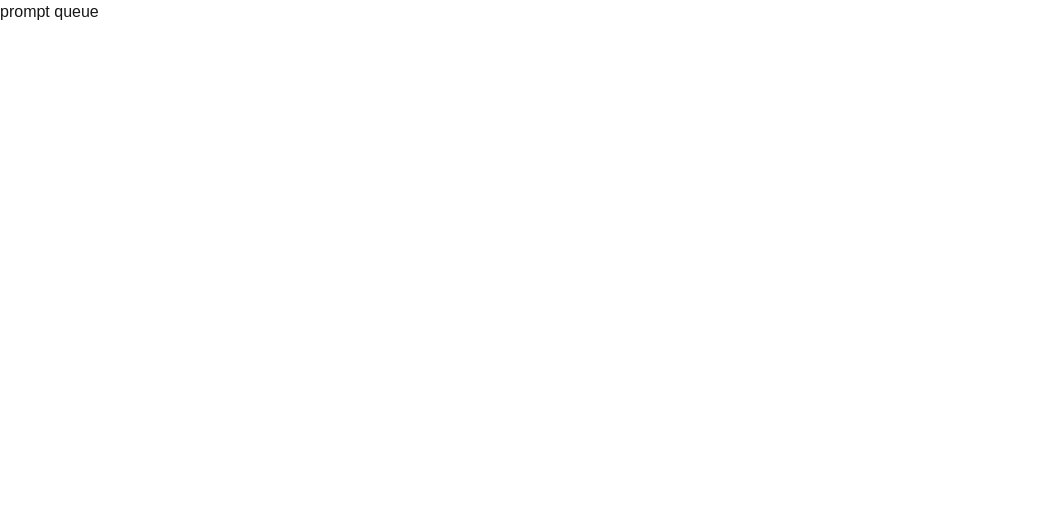
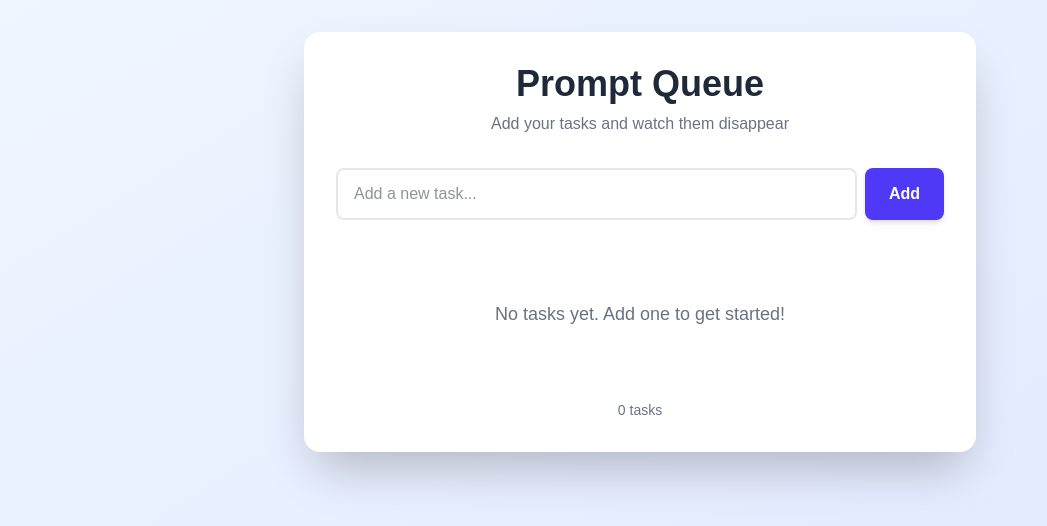
Before and after one commit to jarrensj/prompt-queue, a Next.js app: page / in a window 1280 px wide. Shown: the top 526 px of the page, without its empty margins (0-1047 px from the left). Built offline with nearby package versions, Linux system fonts and the light colour scheme.

Commit message:
feat: create initial prompt queue (todo list)

```diff
--- a/app/page.tsx
+++ b/app/page.tsx
@@ -1,5 +1,156 @@
+'use client';
+
+import { useState, useEffect } from 'react';
+
+interface TodoItem {
+  id: string;
+  text: string;
+  isCompleting: boolean;
+  countdown?: number;
+}
+
 export default function Home() {
+  const [todos, setTodos] = useState<TodoItem[]>([]);
+  const [inputValue, setInputValue] = useState('');
+  const [mounted, setMounted] = useState(false);
+
+  // Load from localStorage on mount
+  useEffect(() => {
+    setMounted(true);
+    const stored = localStorage.getItem('todos');
+    if (stored) {
+      try {
+        const parsed = JSON.parse(stored);
+        setTodos(parsed.map((item: TodoItem) => ({ ...item, isCompleting: false, countdown: undefined })));
+      } catch (e) {
+        console.error('Error loading todos:', e);
+      }
+    }
+  }, []);
+
+  // Save to localStorage whenever todos change
+  useEffect(() => {
+    if (mounted) {
+      const todosToSave = todos.filter(todo => !todo.isCompleting);
+      localStorage.setItem('todos', JSON.stringify(todosToSave));
+    }
+  }, [todos, mounted]);
+
+  const addTodo = (e: React.FormEvent) => {
+    e.preventDefault();
+    if (inputValue.trim()) {
+      const newTodo: TodoItem = {
+        id: Date.now().toString(),
+        text: inputValue.trim(),
+        isCompleting: false,
+      };
+      setTodos([...todos, newTodo]);
+      setInputValue('');
+    }
+  };
+
+  const markAsComplete = (id: string) => {
+    setTodos(todos.map(todo =>
+      todo.id === id ? { ...todo, isCompleting: true, countdown: 3 } : todo
+    ));
+
+    // Countdown timer
+    let count = 3;
+    const interval = setInterval(() => {
+      count--;
+      if (count === 0) {
+        clearInterval(interval);
+        setTodos(prev => prev.filter(todo => todo.id !== id));
+      } else {
+        setTodos(prev => prev.map(todo =>
+          todo.id === id ? { ...todo, countdown: count } : todo
+        ));
+      }
+    }, 1000);
+  };
+
+  if (!mounted) {
+    return null; // Prevent hydration mismatch
+  }
+
   return (
-    <h1>prompt queue</h1>
+    <div className="min-h-screen bg-gradient-to-br from-blue-50 to-indigo-100 dark:from-gray-900 dark:to-gray-800 py-8 px-4">
+      <div className="max-w-2xl mx-auto">
+        <div className="bg-white dark:bg-gray-800 rounded-2xl shadow-2xl p-8">
+          <h1 className="text-4xl font-bold text-gray-800 dark:text-white mb-2 text-center">
+            Prompt Queue
+          </h1>
+          <p className="text-gray-500 dark:text-gray-400 text-center mb-8">
+            Add your tasks and watch them disappear
+          </p>
+
+          <form onSubmit={addTodo} className="mb-8">
+            <div className="flex gap-2">
+              <input
+                type="text"
+                value={inputValue}
+                onChange={(e) => setInputValue(e.target.value)}
+                placeholder="Add a new task..."
+                className="flex-1 px-4 py-3 rounded-lg border-2 border-gray-200 dark:border-gray-600 bg-white dark:bg-gray-700 text-gray-800 dark:text-white focus:outline-none focus:border-indigo-500 dark:focus:border-indigo-400 transition-colors"
+              />
+              <button
+                type="submit"
+                className="px-6 py-3 bg-indigo-600 hover:bg-indigo-700 text-white font-semibold rounded-lg transition-colors shadow-md hover:shadow-lg"
+              >
+                Add
+              </button>
+            </div>
+          </form>
+
+          {todos.length === 0 ? (
+            <div className="text-center py-12">
+              <p className="text-gray-500 dark:text-gray-400 text-lg">
+                No tasks yet. Add one to get started!
+              </p>
+            </div>
+          ) : (
+            <ul className="space-y-3">
+              {todos.map((todo) => (
+                <li
+                  key={todo.id}
+                  className={`flex items-center justify-between p-4 rounded-lg transition-all duration-300 ${
+                    todo.isCompleting
+                      ? 'bg-red-100 dark:bg-red-900/30 border-2 border-red-300 dark:border-red-700 scale-95'
+                      : 'bg-gray-50 dark:bg-gray-700 border-2 border-transparent hover:border-indigo-300 dark:hover:border-indigo-600'
+                  }`}
+                >
+                  <span className={`flex-1 text-lg ${
+                    todo.isCompleting
+                      ? 'line-through text-gray-500 dark:text-gray-400'
+                      : 'text-gray-800 dark:text-white'
+                  }`}>
+                    {todo.text}
+                  </span>
+
+                  {todo.isCompleting ? (
+                    <div className="flex items-center gap-2">
+                      <span className="text-red-600 dark:text-red-400 font-bold text-xl animate-pulse">
+                        Deleting in {todo.countdown}...
+                      </span>
+                    </div>
+                  ) : (
+                    <button
+                      onClick={() => markAsComplete(todo.id)}
+                      className="px-4 py-2 bg-green-500 hover:bg-green-600 text-white font-semibold rounded-lg transition-colors shadow-sm hover:shadow-md"
+                    >
+                      Complete
+                    </button>
+                  )}
+                </li>
+              ))}
+            </ul>
+          )}
+
+          <div className="mt-6 text-center text-sm text-gray-500 dark:text-gray-400">
+            {todos.length} {todos.length === 1 ? 'task' : 'tasks'}
+          </div>
+        </div>
+      </div>
+    </div>
   );
 }
```
